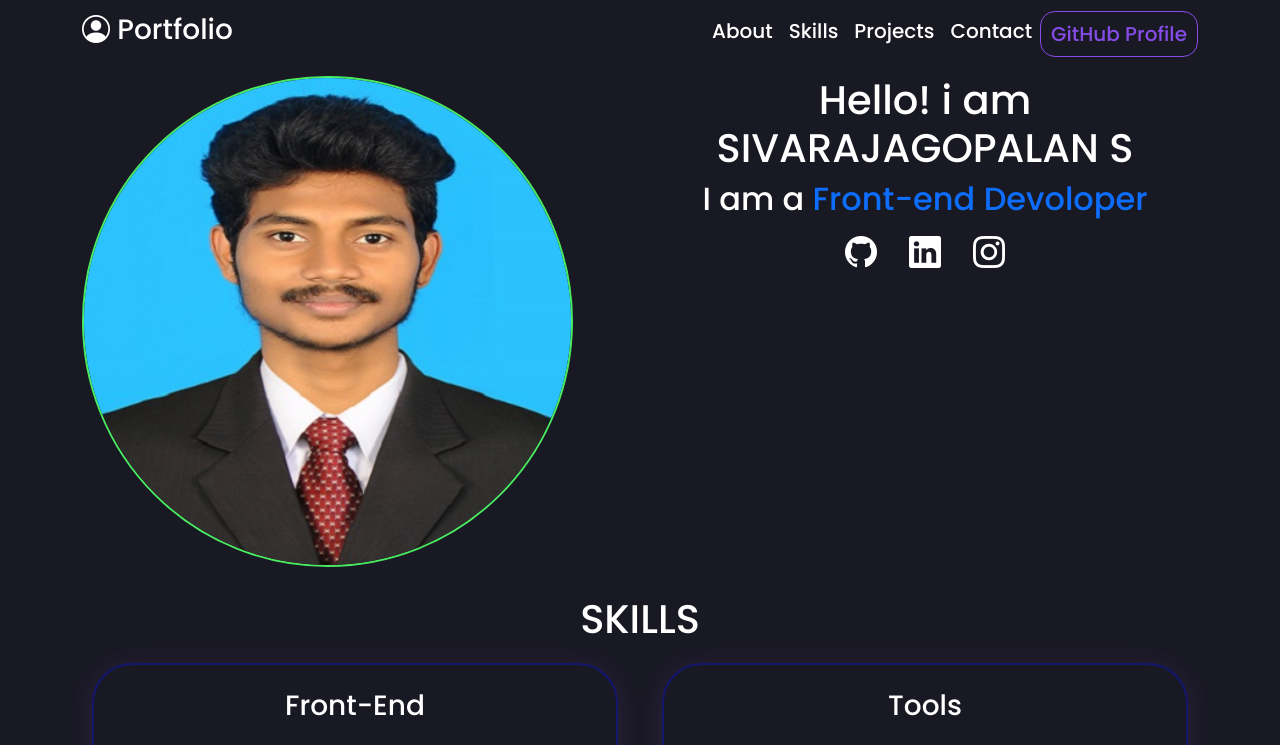
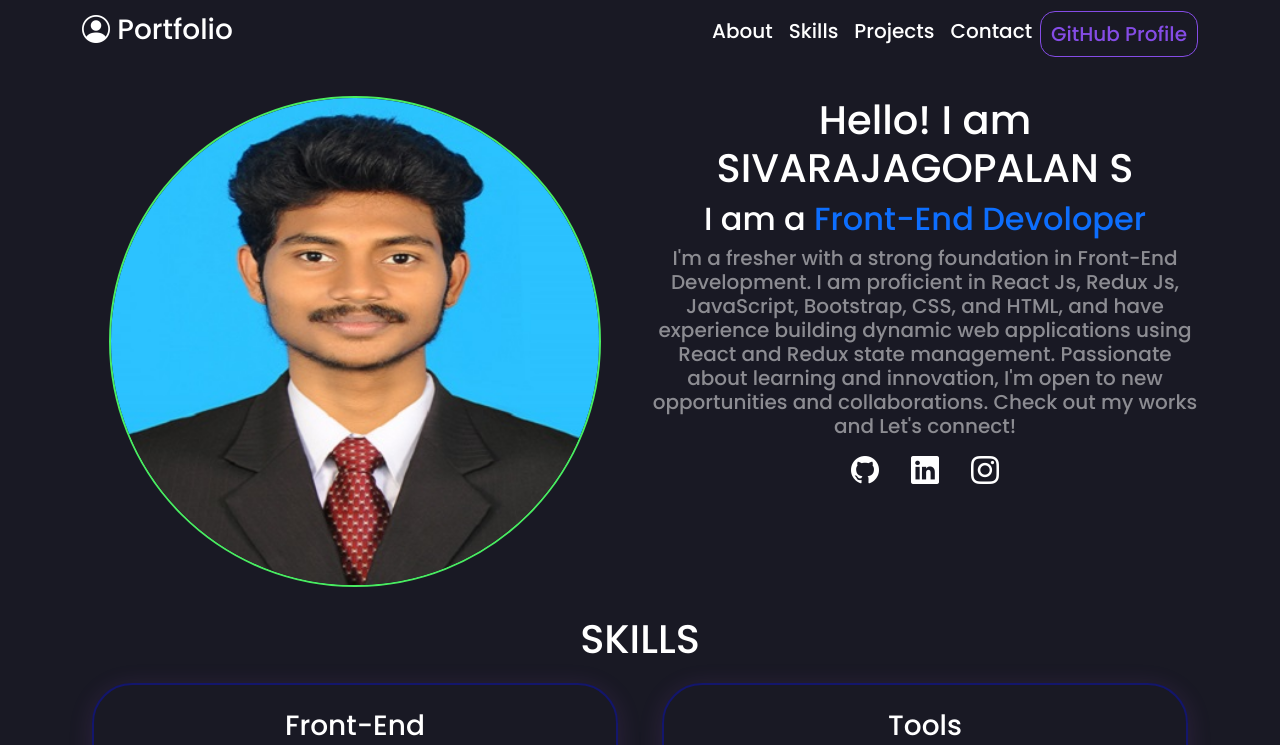
Before and after one commit to sivarajagopalans/My-Portfolio, a React (Create React App) app: page / in a window 1280 px wide. Shown: the top 745 px of the page. Built offline with nearby package versions, Linux system fonts and the light colour scheme.

Commit message:
edit Banner component

```diff
--- a/src/components/Banner.jsx
+++ b/src/components/Banner.jsx
@@ -5,31 +5,32 @@ import MyProfile from '../SIVA.jpg'
 
 export const Banner = () => {
   return (
-    <div className='pt-1 '>
-      <section id='about'>
-        <Container className='pt-5 '>
-          <Row>
-            <Col lg={6} md={6} sm={12} xs={12}>
-              <div className='rounded pt-4'>
+    <Container id='about' className='pt-5 mt-4 text-center' >
+      <Row className='justify-content-center'>
+        <Col lg={6} md={9} sm={12}>
+          <div className='pt-4'>
             <img src={MyProfile} alt="SIVARAJAGOPALAN S" className='profile-image' />
           </div>
         </Col>
-            <Col lg={6} md={6} sm={12} xs={12}>
-              <div className="h1 pt-4 fluid text-center text-white justify-content-center">Hello! i am <br /> SIVARAJAGOPALAN S</div>
-              <div className='h2 text-center text-white'>I am a <span className='text-primary'>Front-end Devoloper</span></div>
-              <h2 className='text-white justify-content-center text-center'>
-                <Nav className='text-white justify-content-center text-center'>
-                  <NavLink className='text-white text-center' target='_blank' href='https://github.com/sivarajagopalans'><i className="bi bi-github"></i></NavLink>
-                  <NavLink className='text-white text-center' target='_blank'
-                    href='https://in.linkedin.com/in/sivarajagopalan-s-219b9a261'><i className="bi bi-linkedin"></i></NavLink>
-                  <NavLink className='text-white text-center' target='_blank'
+        <Col lg={6} md={12} sm={12}>
+          <div className="h1 pt-4 text-white">
+            Hello! I am <br /> SIVARAJAGOPALAN S
+          </div>
+          <div className='h2 text-center text-white'>I am a
+            <span className='text-primary'> Front-End Devoloper</span>
+          </div>
+          <p className='h5 text-white-50'>
+            I'm a fresher with a strong foundation in Front-End Development. I am proficient in React Js, Redux Js, JavaScript, Bootstrap, CSS, and HTML, and have experience building dynamic web applications using React and Redux state management. Passionate about learning and innovation, I'm open to new opportunities and collaborations. Check out my works and Let's connect!
+          </p>
+          <Nav className='h3 justify-content-center'>
+            <NavLink className='text-white' target='_blank' href='https://github.com/sivarajagopalans'><i className="bi bi-github"></i></NavLink>
+            <NavLink className='text-white' target='_blank'
+              href='https://www.linkedin.com/in/sivarajagopalans'><i className="bi bi-linkedin"></i></NavLink>
+            <NavLink className='text-white' target='_blank'
               href='https://www.instagram.com/black_pearl.sr/'><i className="bi bi-instagram"></i></NavLink>
           </Nav>
-              </h2>
         </Col>
       </Row>
     </Container>
-      </section>
-    </div>
   )
 }
--- a/src/components/css/banner.css
+++ b/src/components/css/banner.css
@@ -1,10 +1,7 @@
-.profile-image{
+.profile-image {
     width: 90%;
     height: auto;
     min-height: 50%;
     border: 2px solid rgb(73, 236, 97);
     border-radius: 50%;
-    align-items: center;
-
-
 }
```
Lines whose indentation alone changed are shown as unchanged.
